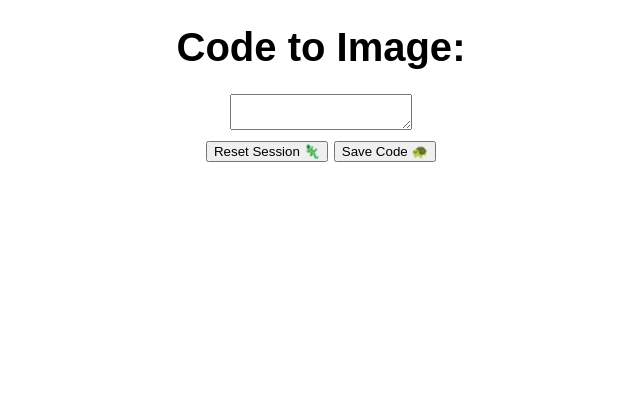
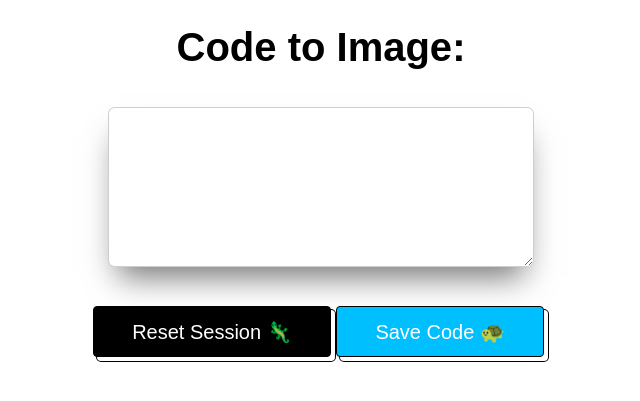
Before and after one commit to nikitaSisikin/code2im, a Flask app: template templates/code_input.html in a window 1280 px wide. Shown: the top 401 px of the page, without its empty margins (319-959 px from the left). Run offline with Flask 3, Linux system fonts and the light colour scheme; the template is opened without the code that fills it, so the values that code supplies are empty.

Commit message:
added styles for reset/save buttons (my-btn-class-17)

```diff
--- a/app.py
+++ b/app.py
@@ -17,7 +17,7 @@ app.secret_key = "7eece3a4f7d9f421394148f606110eec2c15d1de6bff7d7e507f96d6331816
 placeholder_code = "print('Hello, World!')"
 
 # Define a route for handling code-related actions
-@app.route("/save_code", methods=["GET"])
+@app.route("/", methods=["GET"])
 def code():
     # If the "code" key is not in the session, initialize it with the placeholder code
     if session.get("code") is None:
--- a/static/styles.css
+++ b/static/styles.css
@@ -1,10 +1,10 @@
+/* Apply border-box sizing to all elements for consistent box model */
 * {
-    /* Apply border-box sizing to all elements for consistent box model */
     box-sizing: border-box;
 }
 
+/* Set the font family for the entire document to sans-serif */
 body {
-    /* Set the font family for the entire document to sans-serif */
     font-family: sans-serif;
     /* Set the base font size to 20 pixels */
     font-size: 20px;
@@ -12,16 +12,16 @@ body {
     line-height: 1.3em;
 }
 
+/* Center the content horizontally using flexbox */
 main {
-    /* Center the content horizontally using flexbox */
     display: flex;
     justify-content: center;
     /* Center the text within the container */
     text-align: center;
 }
 
+/* Set the font size of h1 elements to 2 times the base font size */
 h1 {
-    /* Set the font size of h1 elements to 2 times the base font size */
     font-size: 2em;
     /* Center the text within the h1 element */
     text-align: center;
@@ -29,14 +29,80 @@ h1 {
     line-height: 1em;
 }
 
+/* Remove underlines from h1 anchor elements */
 h1 a {
-    /* Remove underlines from h1 anchor elements */
     text-decoration: none;
     /* Inherit the color from the parent element for better consistency */
     color: inherit;
 }
 
+/* Set the text color of span elements to deepskyblue */
 span {
-    /* Set the text color of span elements to deepskyblue */
     color: deepskyblue;
 }
+
+/* Buttons and Select elements */
+button, select {
+    cursor: pointer;
+    font-size: 100%;
+    margin: 0.25em;
+    min-width: 8em;
+}
+
+/* Styling for a group of controls */
+.controls {
+    margin: 1em 0;
+    display: flex;
+    justify-content: center;
+    align-items: center;
+    flex-wrap: wrap;
+}
+
+/* Styling for code input area */
+.code {
+    font-family: monospace;
+    /* Apply a subtle box shadow for depth */
+    box-shadow: #767676 0px 20px 30px -10px;
+    /* Add rounded corners to the code input box */
+    border-radius: 0.5em;
+    /* Apply padding inside the code input box */
+    padding: 1em 2em;
+    /* Set a minimum width for a readable code input */
+    min-width: 32em;
+    /* Allow the code input box to expand to full width */
+    max-width: 100%;
+    /* Set a minimum height for a reasonable input area */
+    min-height: 12em;
+    /* Align code text to the left for readability */
+    text-align: left;
+    /* Apply a subtle border for visual separation */
+    border: 1px solid #cecece;
+    /* Add margin around the code input box */
+    margin: 1em;
+    /* Set line height for better readability of code */
+    line-height: 1.4em;
+}
+
+.my-btn-class-17 {
+appearance: button; background-color: rgb(0, 0, 0); background-image: none; border: 1px solid rgb(0, 0, 0); border-radius: 4px; box-shadow: rgb(255, 255, 255) 4px 4px 0px 0px, rgb(0, 0, 0) 4px 4px 0px 1px; box-sizing: border-box; color: rgb(255, 255, 255); cursor: pointer; display: inline-block; font-family: Arial, sans-serif; font-size: inherit; font-weight: 400; line-height: 20px; margin: 0px 5px 10px 0px; overflow: visible; padding: 0.9rem 2.4rem; text-align: center; text-decoration: none; text-transform: none; touch-action: manipulation; user-select: none; vertical-align: middle; white-space: nowrap;
+}
+
+.my-btn-class-17:focus {
+color: rgb(255, 255, 255); text-decoration: none;
+}
+
+.my-btn-class-17:hover {
+text-decoration: none; color: rgb(255, 255, 255); background-color: rgb(0, 0, 0);
+}
+
+.my-btn-class-17:active {
+box-shadow: rgba(0, 0, 0, 0.125) 0px 3px 5px inset; outline: 0px; color: rgb(255, 255, 255);
+}
+
+.my-btn-class-17:not([disabled]):active {
+box-shadow: rgb(255, 255, 255) 2px 2px 0px 0px, rgb(0, 0, 0) 2px 2px 0px 1px; transform: translate(2px, 2px);
+}
+
+#save_code_btn {
+    background-color: deepskyblue;
+}
--- a/templates/code_input.html
+++ b/templates/code_input.html
@@ -19,10 +19,10 @@
       </textarea>
       <!-- Div for Save code and Reset Session buttons -->
       <div class="controls">
-        <button formmethod="post" formaction="{{ url_for('reset_session') }}">
+        <button class="my-btn-class-17" formmethod="post" formaction="{{ url_for('reset_session') }}">
           Reset Session 🦎
         </button>
-        <button formmethod="post" formaction="{{ url_for('save_code') }}">
+        <button class="my-btn-class-17" id="save_code_btn" formmethod="post" formaction="{{ url_for('save_code') }}">
           Save Code 🐢
         </button>
       </div>
```
